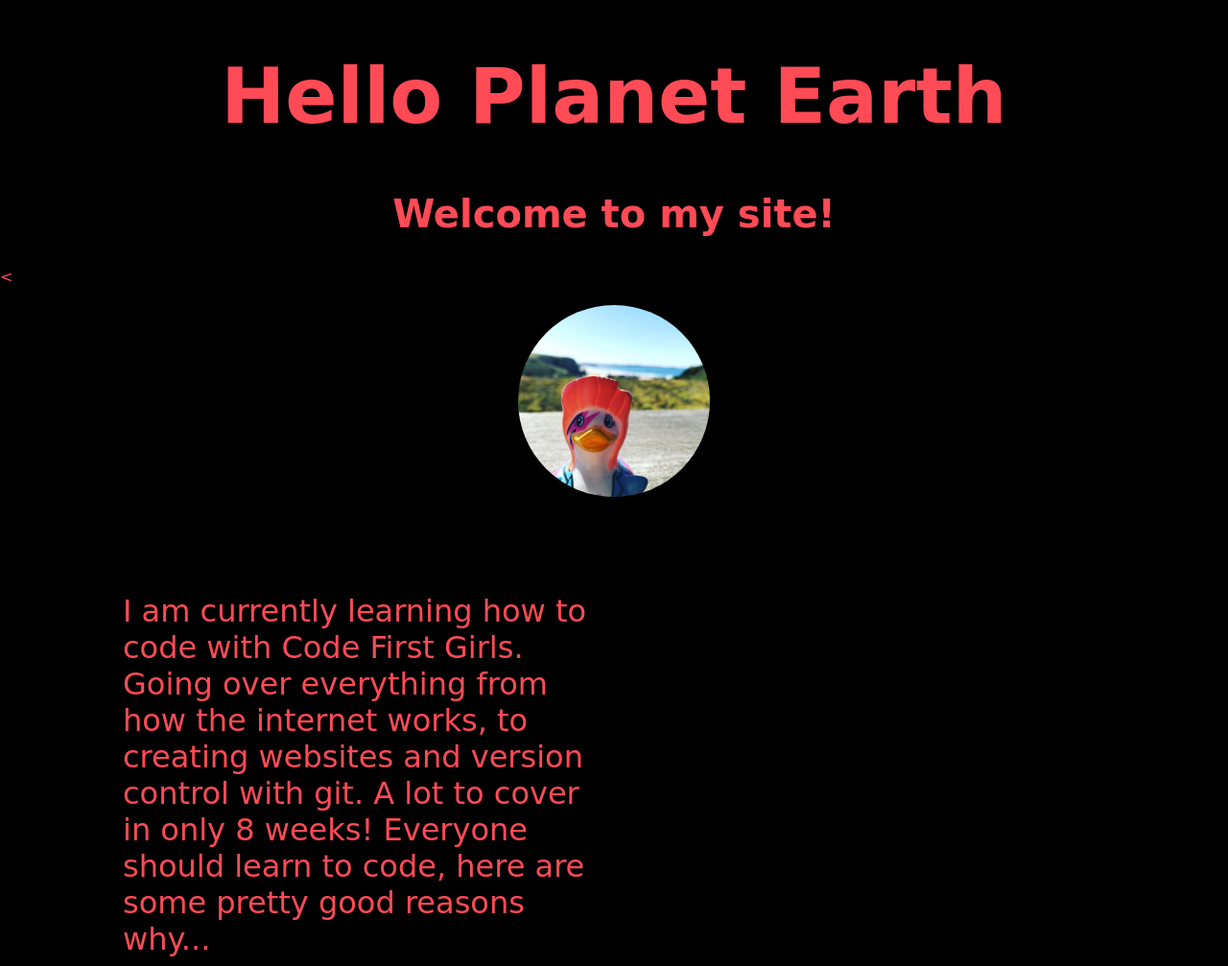
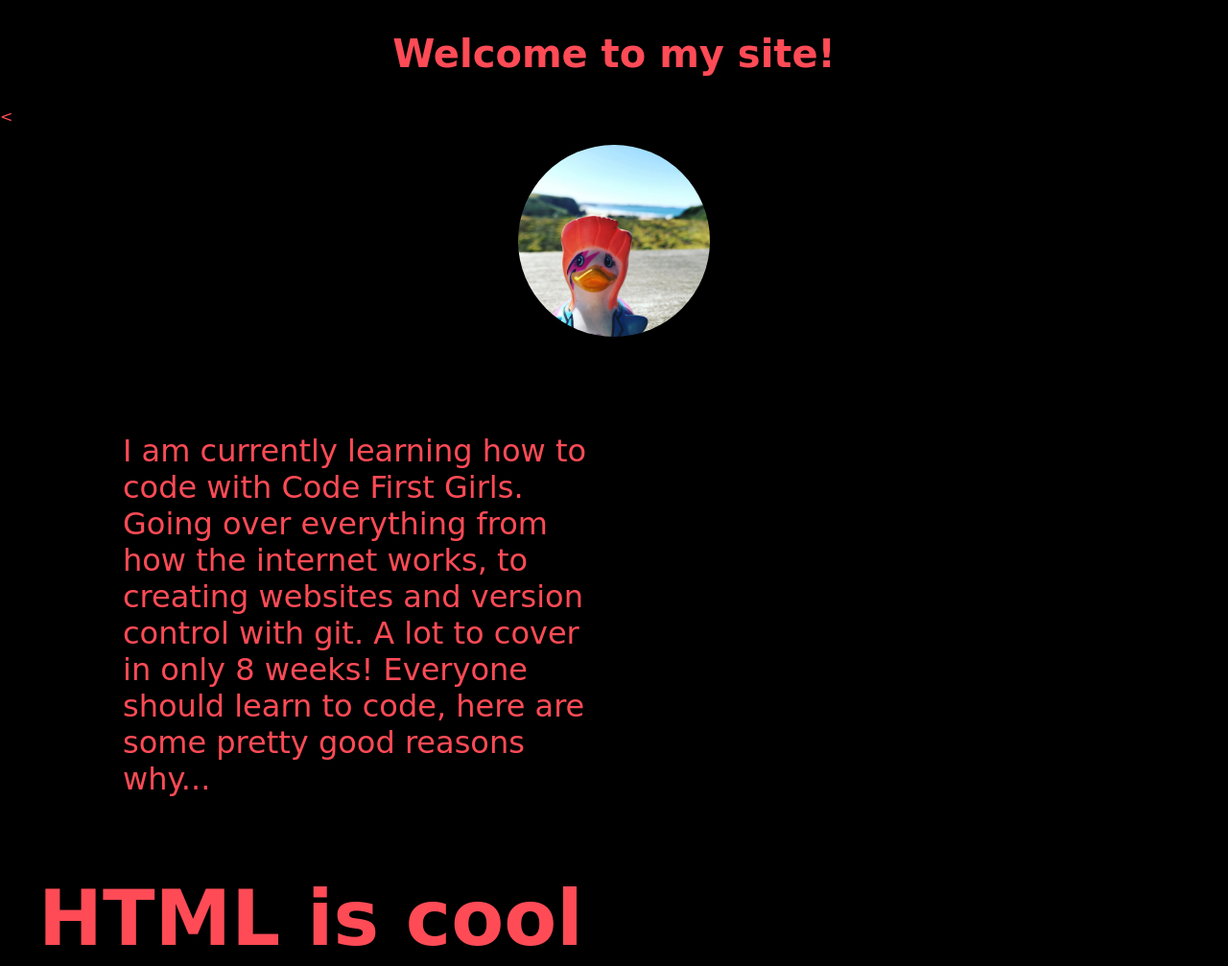
Before and after one commit to bushraamjad/myfirstweb, a plain HTML site: page index.html in a window 1280 px wide. Shown: the top 1007 px of the page at 96% size. Drawn offline with Linux system fonts and the light colour scheme.

Commit message:
Revert "Update index.html"
This reverts commit 9b27944b0261b0b9689b0fe77c6d242af9d990c3.

```diff
--- a/index.html
+++ b/index.html
@@ -8,7 +8,6 @@
   </head>
   <body>
     <div>
-    <h1> Hello Planet Earth </h1>
 
     <h2> Welcome to my site!</h2>
     <<img src="duck.jpg" alt="duck" width="200px"/>
```
